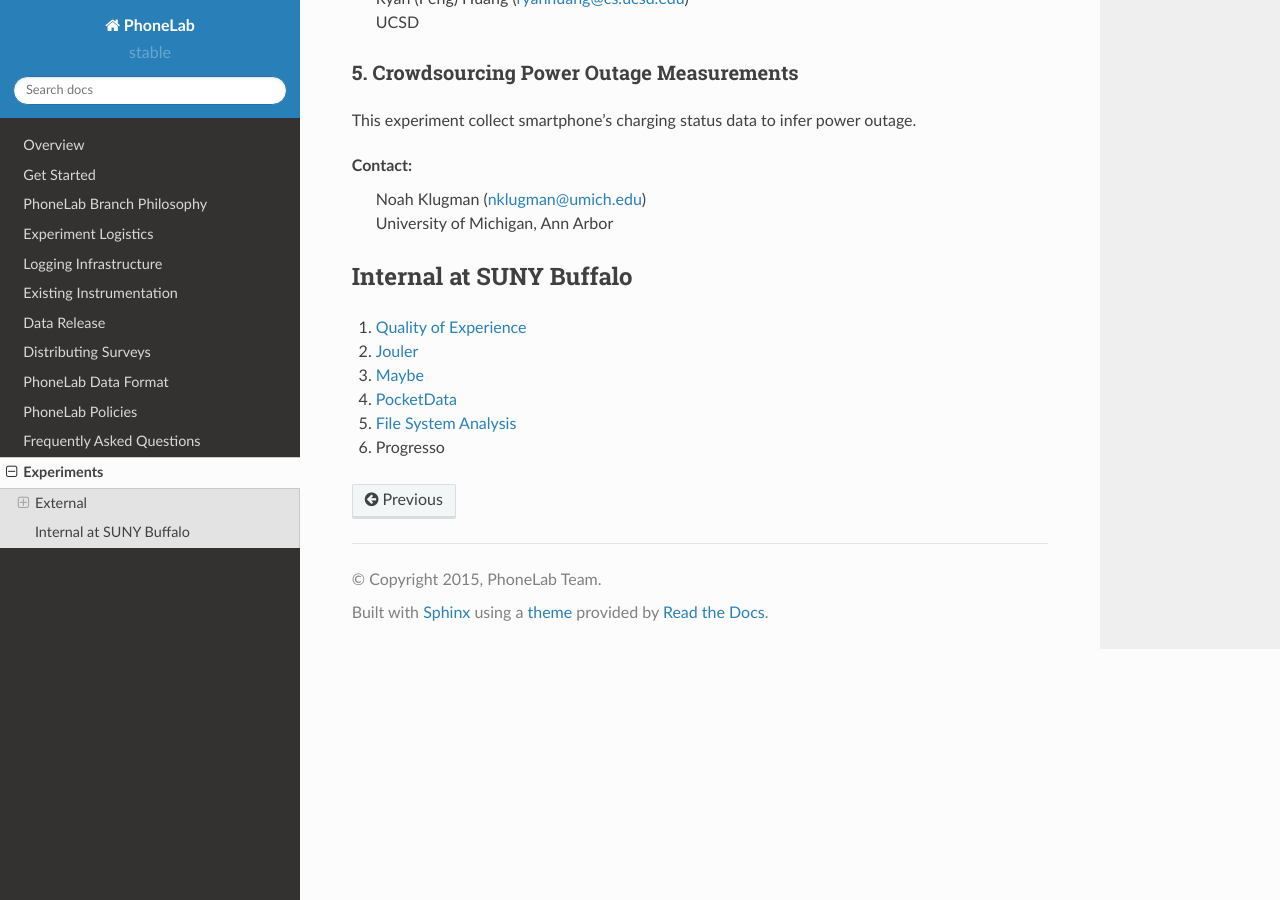
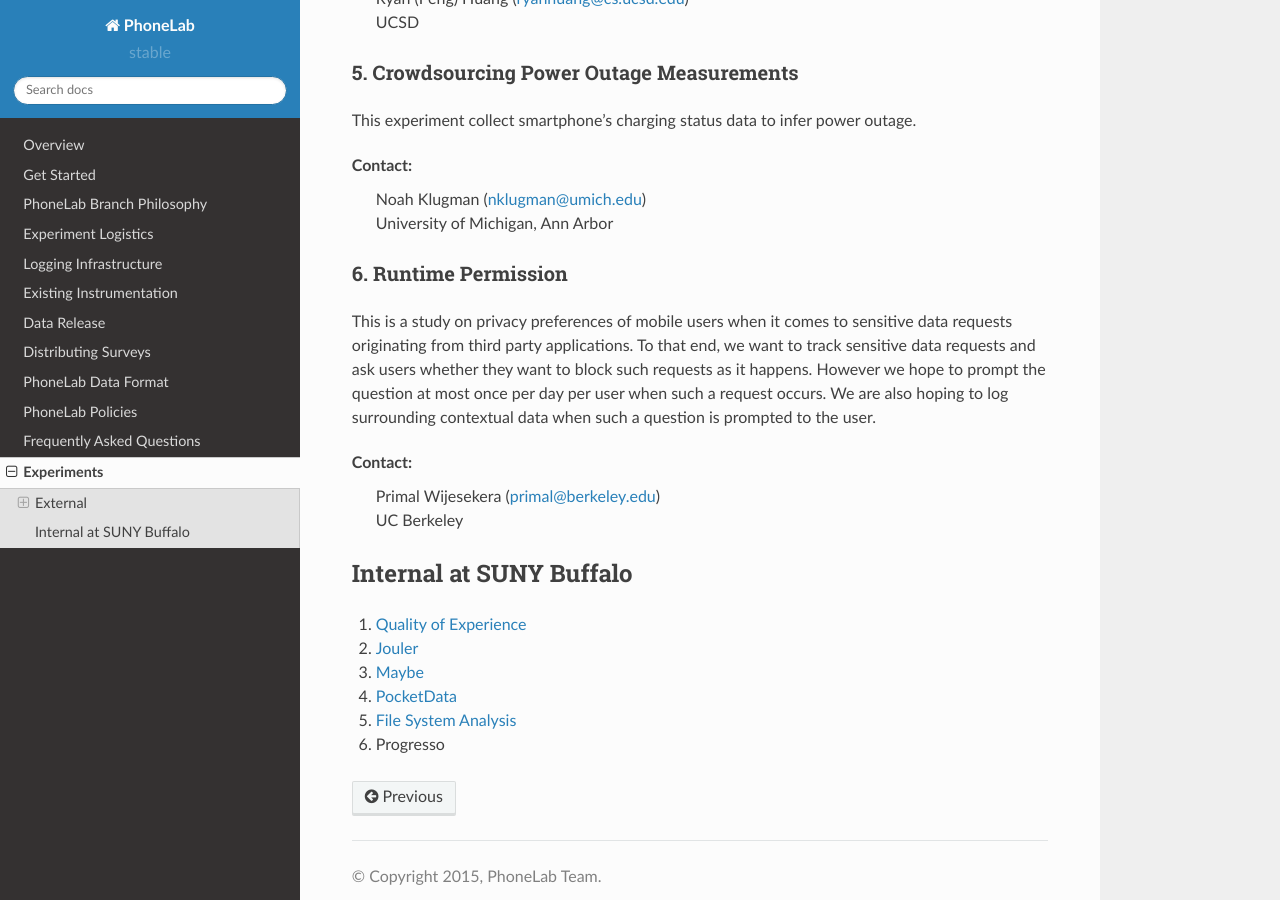
Before and after one commit to blue-systems-group/project.phonelab.doc, a Sphinx documentation site: the page built from source/current.rst, in a window 1280 px wide and 900 px high, scrolled down 1273 px. Built offline with Sphinx 7.4.7 and the Read the Docs theme 2.0.0, drawn with Linux system fonts in a browser that asks for light colours; formulas are drawn with MathJax 3.

Commit message:
add runtimeperm

```diff
--- a/source/current.rst
+++ b/source/current.rst
@@ -72,6 +72,21 @@
  | University of Michigan, Ann Arbor
 
 
+6. Runtime Permission
+~~~~~~~~~~~~~~~~~~~~~
+
+This is a study on privacy preferences of mobile users when it comes to
+sensitive data requests originating from third party applications.  To that end,
+we want to track sensitive data requests and ask users whether they want to
+block such requests as it happens. However we hope to prompt the question at
+most once per day per user when such a request occurs. We are also hoping to log
+surrounding contextual data when such a question is prompted to the user.
+
+**Contact**:
+ | Primal Wijesekera (primal@berkeley.edu)
+ | UC Berkeley
+
+
 
 
 Internal at SUNY Buffalo
```
